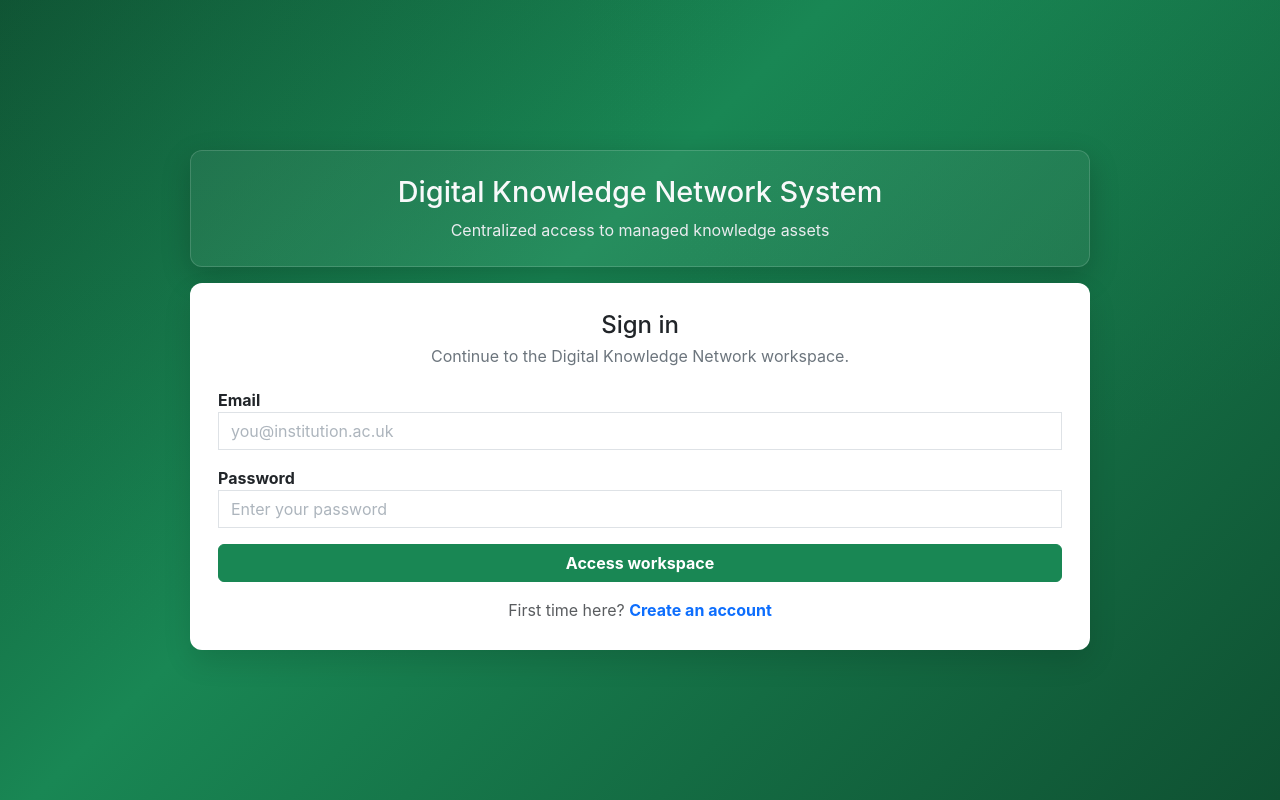
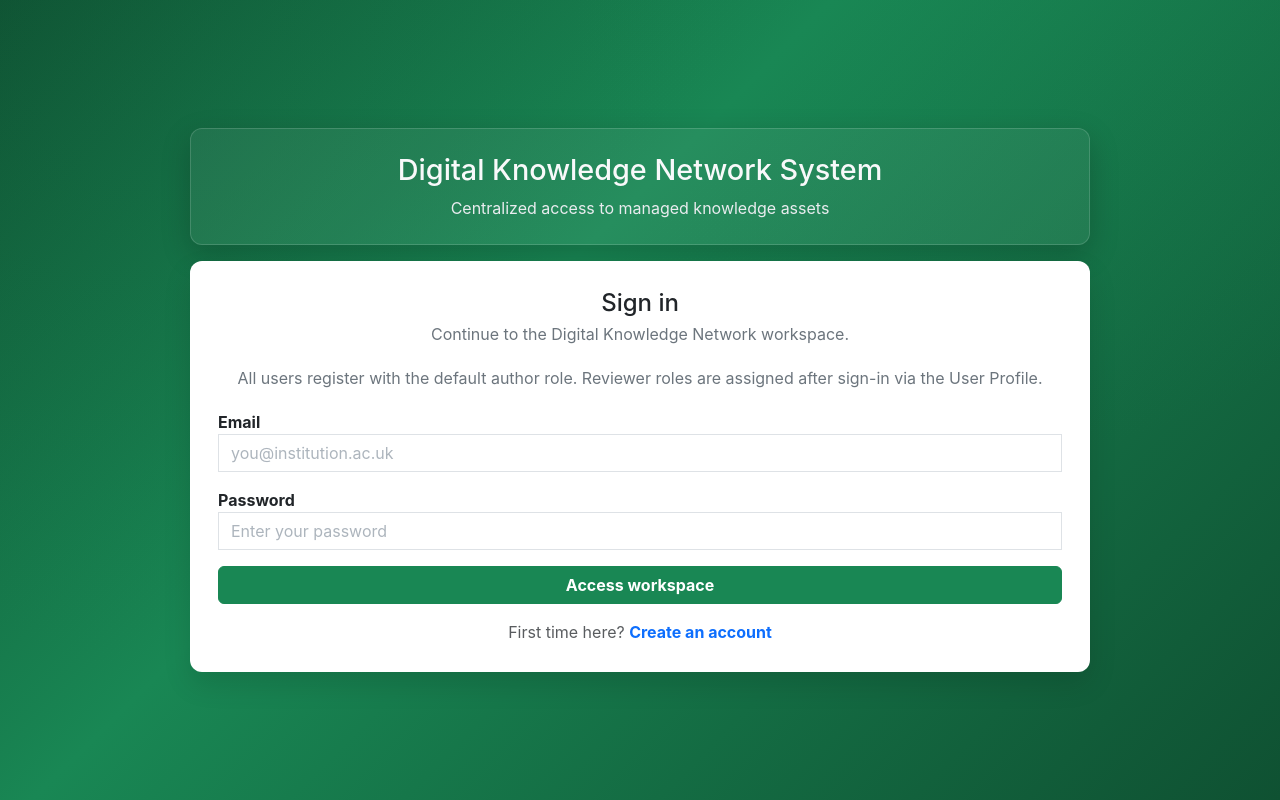
Before and after one commit to Pasangrumba/Assignment2-App, a React (Create React App) app in the folder frontend/: page / in a window 1280 px wide. Built offline with nearby package versions, Linux system fonts and the light colour scheme; no server answers.

Commit message:
Update frontend

```diff
--- a/frontend/src/Login.js
+++ b/frontend/src/Login.js
@@ -52,6 +52,9 @@ function Login() {
           <h4 className="text-center">Sign in</h4>
           <div className="text-center auth-subtitle">
             Continue to the Digital Knowledge Network workspace.
+          </div>
+          <div className="text-center auth-subtitle">
+          All users register with the default author role. Reviewer roles are assigned after sign-in via the User Profile.
           </div>
           {serverError && (
             <div className="alert alert-danger">{serverError}</div>
--- a/frontend/src/Signup.js
+++ b/frontend/src/Signup.js
@@ -59,6 +59,9 @@ function Signup() {
           <h4 className="text-center">Create account</h4>
           <div className="text-center auth-subtitle">
             Set up access to manage and govern knowledge assets.
+          </div>
+          <div className="text-center auth-subtitle">
+          All users register with the default author role. Reviewer roles are assigned after sign-in via the User Profile.
           </div>
           {serverError && (
             <div className="alert alert-danger">{serverError}</div>
```
Also changed, not shown: 1 other file (tests, documents, lock files or other folders).
